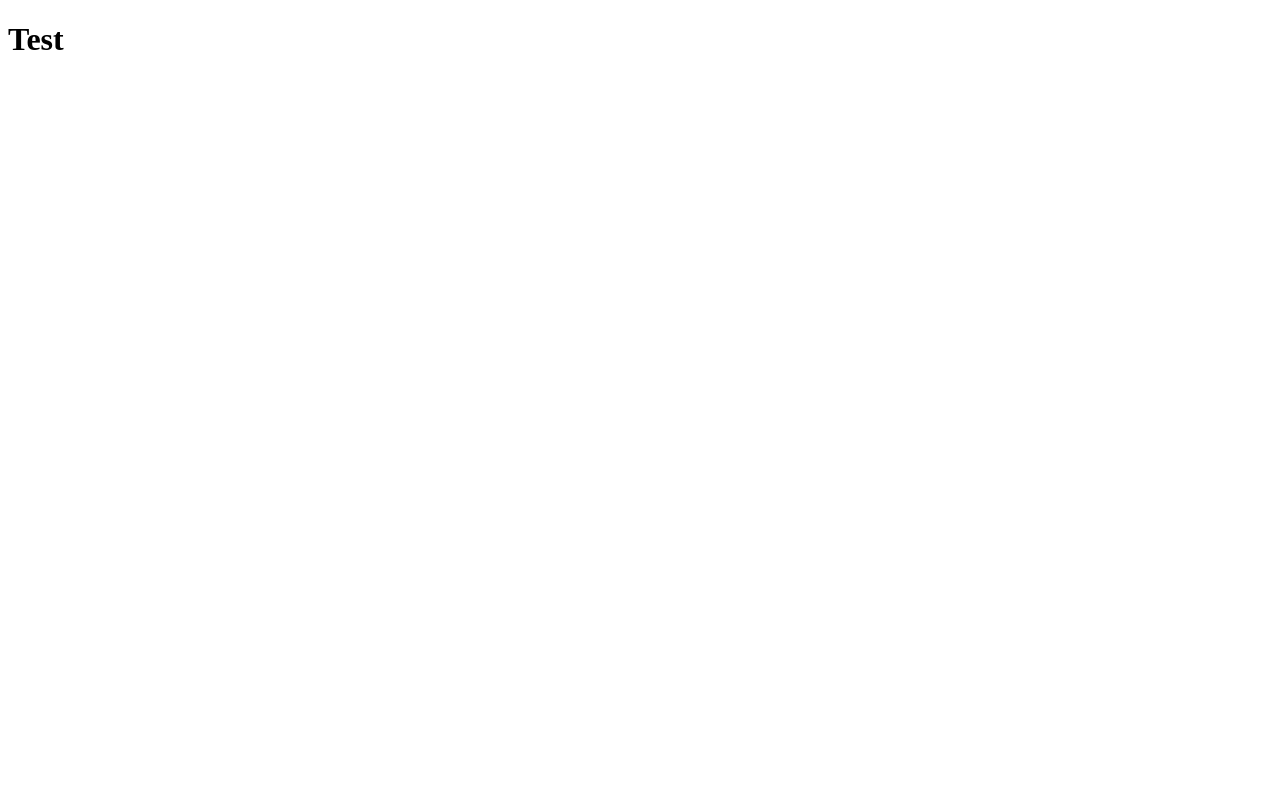
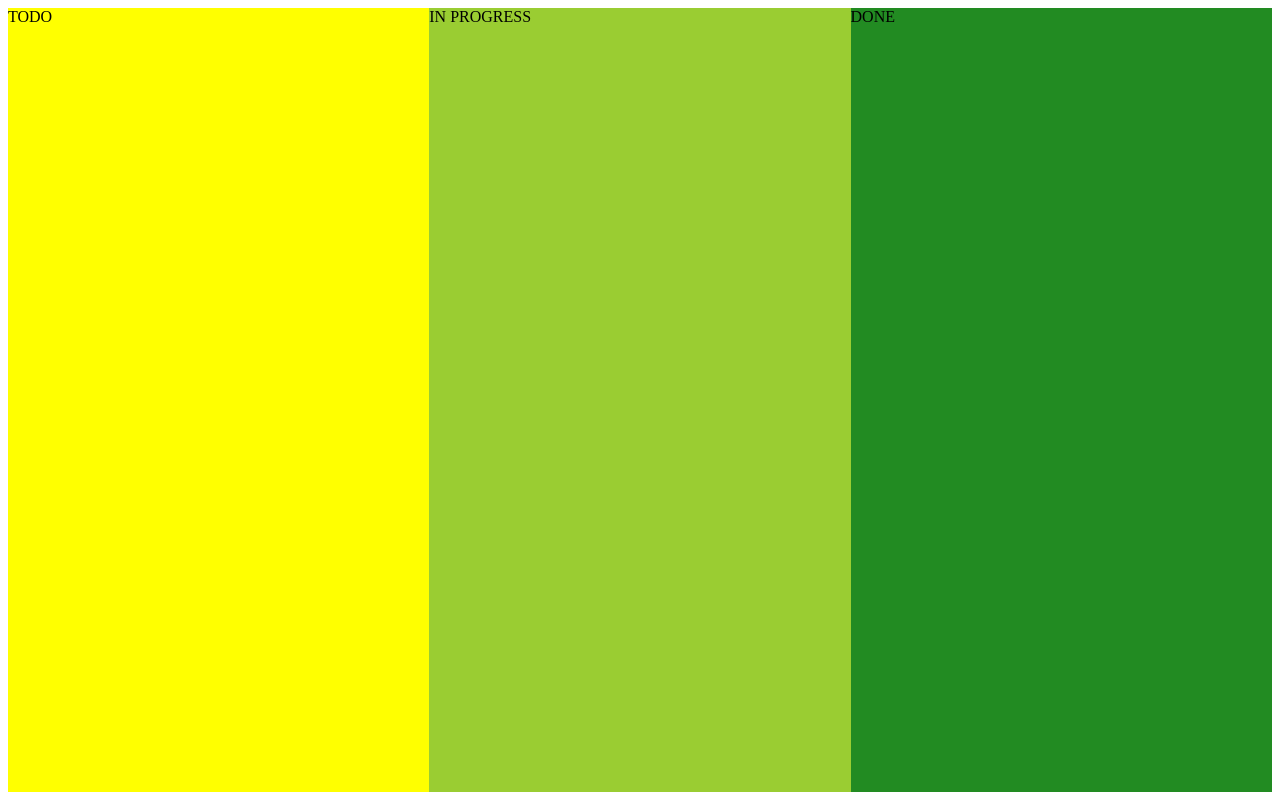
Before and after one commit to staufer820/kanban, a plain HTML site: page frontend/index.html in a window 1280 px wide. Drawn offline with Linux system fonts and the light colour scheme.

Commit message:
HTML 3 columns design

```diff
--- a/frontend/index.html
+++ b/frontend/index.html
@@ -3,8 +3,35 @@
 <head>
     <meta charset="UTF-8">
     <title>Kanban Board</title>
+    <style>
+        .column {
+            float: left;
+            width: 33.33%;
+            min-height: calc(100vh - 16px);
+        }
+
+        /* Clear floats after the columns */
+        .row:after {
+            content: "";
+            display: table;
+            clear: both;
+        }
+        .todo{
+            background-color: yellow;
+        }
+        .inProgress{
+            background-color: yellowgreen;
+        }
+        .done{
+            background-color: forestgreen;
+        }
+    </style>
 </head>
 <body>
-    <h1>Test</h1>
+    <div class="row">
+        <div class="column todo">TODO</div>
+        <div class="column inProgress">IN PROGRESS</div>
+        <div class="column done">DONE</div>
+    </div>
 </body>
 </html>
```
